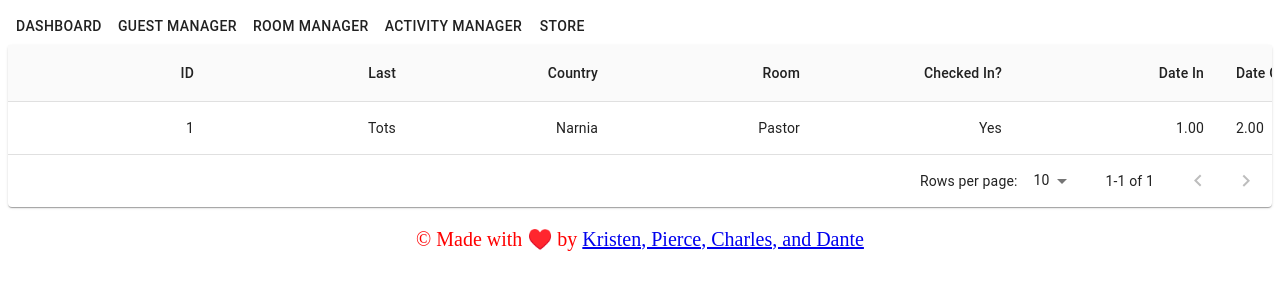
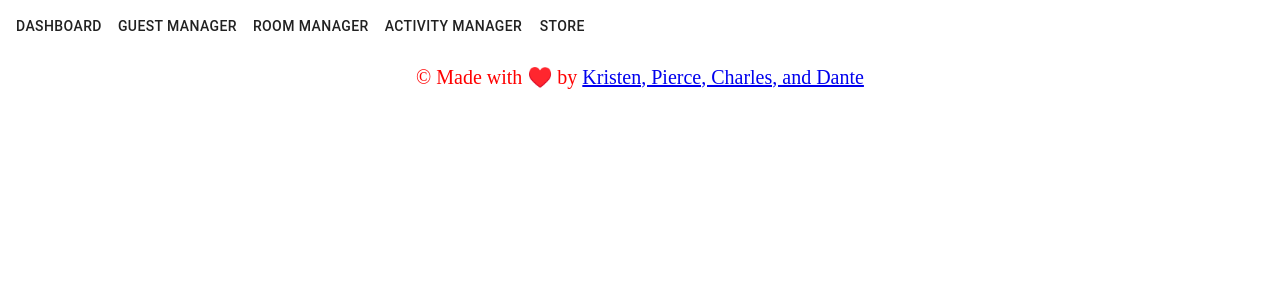
Before and after one commit to pwg26/hostel_hedonism, a React (Create React App) app in the folder client/: page / in a window 1280 px wide. Shown: the top 300 px of the page. Built offline with nearby package versions, Linux system fonts and the light colour scheme.

Commit message:
set up table in pages

```diff
--- a/client/src/App.js
+++ b/client/src/App.js
@@ -13,7 +13,6 @@ function App() {
     <Router>
       <div>
         <Navbar />
-        <GuestTable />
 
         {/* <Wrapper> */}
         {/* <Route exact path="/" pages={DashBoard} />
```
